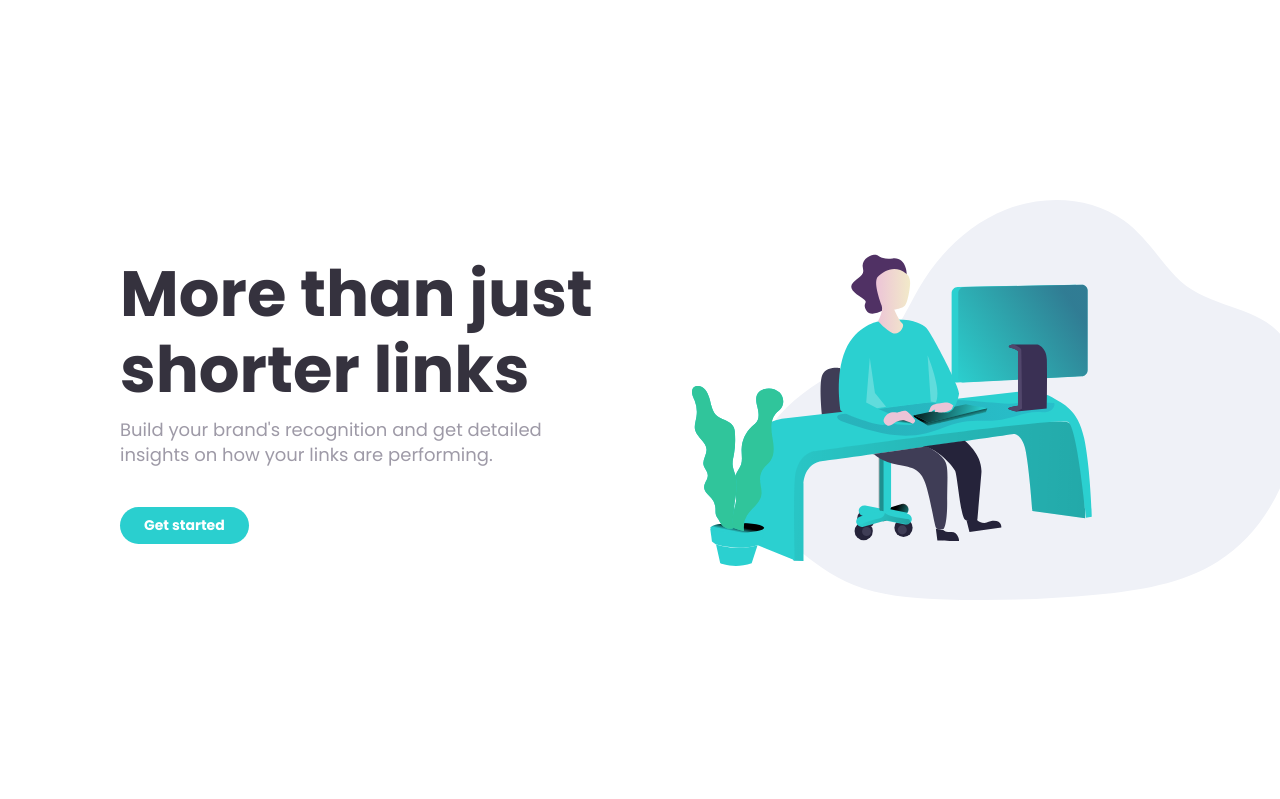
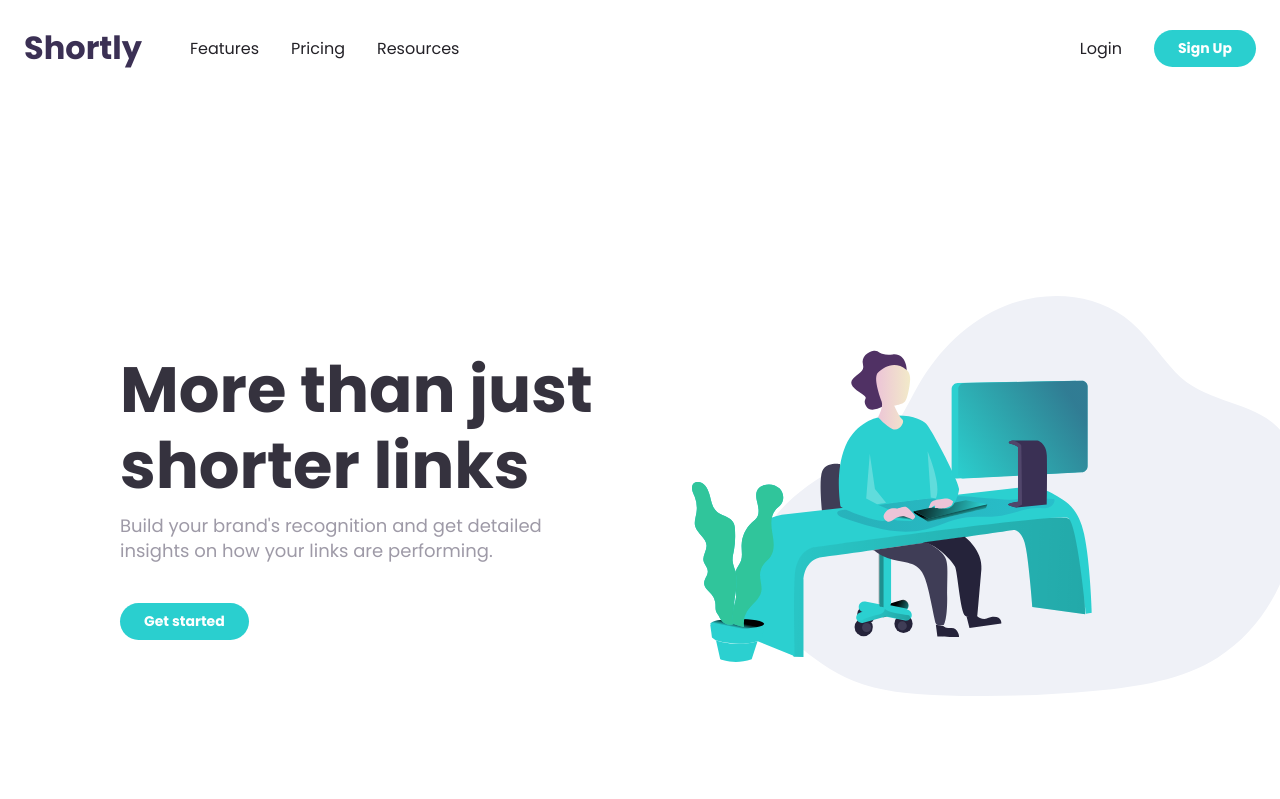
Before and after one commit to Vicky041/terra-shortly-app, a React (Vite) app: page / in a window 1280 px wide. Shown: the top 799 px of the page. Built offline with nearby package versions, Linux system fonts and the light colour scheme.

Commit message:
Victor 041 (#6)
* sass

* header

* Shortly Navbar

---------

Co-authored-by: Collins Adaigho <106975277+Donsmatt@users.noreply.github.com>

```diff
--- a/package.json
+++ b/package.json
@@ -12,7 +12,9 @@
   "dependencies": {
     "prop-types": "^15.8.1",
     "react": "^19.1.0",
-    "react-dom": "^19.1.0"
+    "react-dom": "^19.1.0",
+    "react-icons": "^5.5.0",
+    "react-router-dom": "^7.6.2"
   },
   "devDependencies": {
     "@eslint/js": "^9.25.0",
@@ -23,6 +25,7 @@
     "eslint-plugin-react-hooks": "^5.2.0",
     "eslint-plugin-react-refresh": "^0.4.19",
     "globals": "^16.0.0",
+    "sass": "^1.89.2",
     "vite": "^6.3.5"
   }
 }
--- a/src/App.jsx
+++ b/src/App.jsx
@@ -1,3 +1,5 @@
+import Header from "./components/Header";
+import './styles/header.scss';
 import Footer from "./components/Footer";
 import CallToAction from "./ui/CallToAction";
 import ShortenProvider from "./contexts/ShortenContext";
@@ -5,13 +7,17 @@ import Hero from "./components/hero";
 
 function App() {
   return (
+
+
     <>
+      <Header/>
       <Hero />
       <ShortenProvider>
         <CallToAction />
       </ShortenProvider>
       <Footer />
     </>
+
   );
 }
 
--- /dev/null
+++ b/src/components/Header.jsx
@@ -0,0 +1,55 @@
+import React, { useState } from 'react'
+import Button from './Button'
+import { AiOutlineCloseSquare } from 'react-icons/ai'
+import { GiHamburgerMenu } from "react-icons/gi";
+
+
+const Header = () => {
+  const [menuOpen, setMenuOpen] = useState(false);
+
+  return (
+    <header className="header">
+      <div className="header-container">
+
+        {/* Logo and Navigation */}
+        <div className="header-left">
+          <span className="logo">Shortly</span>
+
+          <nav className="nav">
+            <a href="/">Features</a>
+            <a href="/">Pricing</a>
+            <a href="/">Resources</a>
+          </nav>
+        </div>
+
+        {/* Right Side with Login and Sign Up */}
+        <div className="header-right">
+          <div className="nav-buttons">
+            <a href="/">Login</a>
+            <Button label="Sign Up" variant="secondary" />
+          </div>
+          <button className="menu-toggle" onClick={() => setMenuOpen(!menuOpen)}>
+            {menuOpen ? <AiOutlineCloseSquare /> : <GiHamburgerMenu />}
+          </button>
+        </div>
+
+        {/* Mobile Menu */}
+        {menuOpen && (
+          <div className="mobile-menu">
+            <nav className="mobile-nav">
+              <a href="/">Features</a>
+              <a href="/">Pricing</a>
+              <a href="/">Resources</a>
+              <div className="mobile-buttons">
+                <a href="/">Login</a>
+                <Button label="Sign Up" fullWidth variant="secondary"/>
+              </div>
+            </nav>
+          </div>
+        )}
+      </div>
+    </header>
+  );
+};
+
+export default Header;
--- a/src/index.css
+++ b/src/index.css
@@ -46,7 +46,7 @@
 body {
   font-family: var(--font-family);
   color: var(--color-text);
-  background-color: var(--color-background);
+  /* background-color: var(--color-background); */
   font-size: var(--font-size-base);
 }
 
--- /dev/null
+++ b/src/styles/header.scss
@@ -0,0 +1,162 @@
+
+$family-font: "Poppins", sans-serif;
+
+
+$bg: hsl(0, 0%, 75%);
+$bg2: hsl(257, 7%, 63%);
+$text: hsl(260, 8%, 14%);
+$text2: hsl(255, 11%, 22%);
+$color-primary: hsl(257, 27%, 26%);
+$color-white: hsl(0, 0%, 100%);
+$color-secondary: hsl(0, 87%, 67%);
+$color-accent: hsl(180, 66%, 49%);
+$color-accent-hover: hsl(180, 66%, 74%);
+$color-black: hsl(0, 0%, 0%);
+
+
+$spacing-small: 8px;
+$spacing-medium: 16px;
+$pacing-large: 24px;
+$spacing-xlarge: 32px;
+
+
+$header-height: 72px;
+
+
+$sm: 37.5em;
+$md: 48em;
+$lg: 64em;
+$xl: 75em;
+
+
+.header {
+  background: white;
+  padding: 1.5rem;
+  position: relative;
+  // box-shadow: 0 1px 5px $color-primary;
+
+  &-container {
+    display: flex;
+    justify-content: space-between;
+    align-items: center;
+    max-width: 1290px;
+    margin: 0 auto;
+  }
+
+  &-left {
+    display: flex;
+    align-items: center;
+    gap: 3rem;
+  }
+
+  &-right {
+    display: flex;
+    align-items: center;
+    gap: 2rem;
+  }
+}
+
+.logo {
+  font-size: 2rem;
+  font-weight: 700;
+  color: $color-primary;
+}
+
+.nav {
+  display: flex;
+  gap: 2rem;
+
+  & a {
+    color: $text;
+    text-decoration: none;
+  }
+
+  &-buttons {
+    display: flex;
+    align-items: center;
+    gap: 2rem;
+  }
+}
+
+
+.menu-toggle {
+  display: none;
+  background: none;
+  border: none;
+  font-size: 1.8rem;
+  color: #9E9AA8;
+  cursor: pointer;
+}
+
+
+
+.mobile {
+
+  &-menu {
+    width: 90%;
+    margin: 0 auto;
+    position: absolute;
+    left: 0;
+    right: 0;
+    top: 100%;
+    background: $color-primary;
+    padding: 2rem 1.5rem;
+    // border-bottom-left-radius: 12px;
+    // border-bottom-right-radius: 12px;
+    border-radius: 12px;
+    box-shadow: 0 10px 20px rgba(0,0,0,0.2);
+    z-index: 100;
+    animation: slideRight 0.3s ease-out;
+  }
+
+  &-nav {
+    display: flex;
+    flex-direction: column;
+    gap: 2rem;
+    text-align: center;
+
+    & a {
+      color: $color-white;
+      font-weight: 700;
+      text-decoration: none;
+      padding: 0.5rem 0;
+      transition: 0.3s ease color;
+
+      &:hover {
+        color: $bg;
+      }
+    }
+  }
+
+  &-buttons {
+    display: flex;
+    flex-direction: column;
+    gap: 1rem;
+    margin-top: 1rem;
+    padding-top: 1.5rem;
+    border-top: 1px solid rgba(255,255,255,0.2);
+  }
+}
+
+
+@keyframes slideRight {
+  from {
+    transform: translateX(-50px);
+    opacity: 0;
+  }
+  to {
+    transform: translateX(0);
+    opacity: 1;
+  }
+}
+
+
+@media (max-width: 768px) {
+  .nav, .nav-buttons {
+    display: none;
+  }
+
+  .menu-toggle {
+    display: block;
+  }
+}
```
Also changed, not shown: 1 other file (tests, documents, lock files or other folders).
